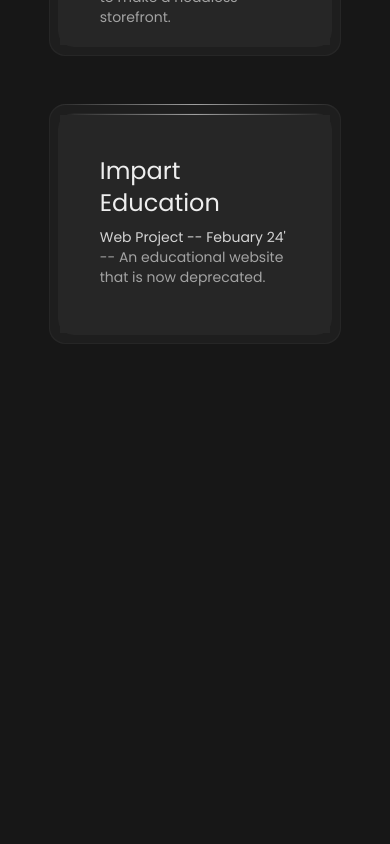
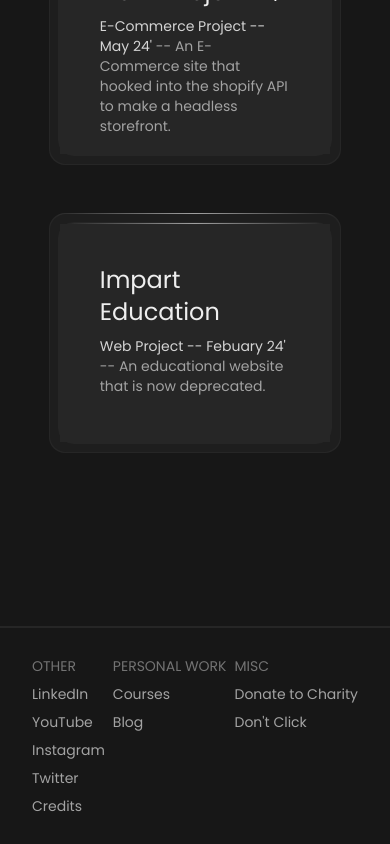
Before and after one commit to Yaucrates/porfolio, a SvelteKit app: page /projects in a window 390 px wide. Shown: the part 612-1456 px from the top of the page. Before the commit the page ends 1020 px from the top, so only its background shows below. Built offline with nearby package versions, Linux system fonts and the light colour scheme; a web font is replaced by a local one.

Commit message:
Footer Added

```diff
--- /dev/null
+++ b/src/lib/components/Footer.svelte
@@ -0,0 +1,79 @@
+<footer class="md:hidden w-full flex justify-around p-7 border-t-2 border-neutral-800">
+    <div class="flex flex-col gap-2">
+        <h2 class="text-sm text-neutral-500">OTHER</h2>
+        <a href="https://www.linkedin.com/in/yousif-abdulhussein-23400a203/" target="_blank" class="w-fit text-sm text-neutral-400 hover:text-neutral-500 transition-all duration-300">LinkedIn</a>
+        <a href="https://www.youtube.com/@yousifabdulhussein" target="_blank" class="w-fit text-sm text-neutral-400 hover:text-neutral-500 transition-all duration-300">YouTube</a>
+        <a href="https://www.instagram.com/yousifeeni/?hl=en" target="_blank" class="w-fit text-sm text-neutral-400 hover:text-neutral-500 transition-all duration-300">Instagram</a>
+        <a href="https://x.com/yousifeeni" target="_blank" class="w-fit text-sm text-neutral-400 hover:text-neutral-500 transition-all duration-300">Twitter</a>
+        <a href="/credits" class="w-fit text-sm text-neutral-400 hover:text-neutral-500 transition-all duration-300">Credits</a>
+    </div>
+
+    <div class="flex flex-col gap-2">
+        <h2 class="text-sm text-neutral-500">PERSONAL WORK</h2>
+        <a href="/courses" class="w-fit text-sm text-neutral-400 hover:text-neutral-500 transition-all duration-300">Courses</a>
+        <a href="/blog" class="w-fit text-sm text-neutral-400 hover:text-neutral-500 transition-all duration-300">Blog</a>
+    </div>
+
+    <div class="flex flex-col gap-2">
+        <h2 class="text-sm text-neutral-500">MISC</h2>
+        <a href="https://www.ewb-usa.org/" target="_blank" class="w-fit text-sm text-neutral-400 hover:text-neutral-500 transition-all duration-300">Donate to Charity</a>
+        <a href="https://www.youtube.com/watch?v=dQw4w9WgXcQ" target="_blank" class="w-fit text-sm text-neutral-400 cursor-not-allowed glitch">Don't Click</a>
+    </div>
+</footer>
+
+<style>
+    .glitch:hover {
+        color: #ffffff;
+        animation: glitch 0.2s infinite forwards;
+        animation-direction: alternate-reverse;
+        position: relative;
+        user-select: none;
+    }
+
+    .glitch::before:hover {
+        content: "Don't Click";
+        position: absolute;
+        top: 50%;
+        right: 0;
+        transform: translateY(-50%);
+        animation: glitch1 0.1s infinite forwards;
+        animation-direction: alternate-reverse;
+        text-shadow: none;
+    }
+    .glitch::after:hover {
+        content: "Don't Click";
+        position: absolute;
+        top: 50%;
+        left: 0;
+        transform: translateY(-50%);
+        animation: glitch2 0.1s infinite forwards;
+        animation-direction: alternate-reverse;
+        text-shadow: none;
+    }
+
+    @keyframes glitch {
+        60% {
+            text-shadow: 9px 0 #00ffff, -9px 0 #ff01ae;
+        }
+        80% {
+            text-shadow: 0 12px #ff01ae, 0 -12px #00ffff;
+        }
+        100% {
+            text-shadow: 9px 0 #00ffff, -9px 0 #ff01ae;
+        }
+    }
+
+    @keyframes glitch1 {
+        to {
+            transform: translate(-30px, -50%);
+            opacity: 0;
+        }
+    }
+
+    @keyframes glitch2 {
+        to {
+            transform: translate(30px, -50%);
+            opacity: 0;
+        }
+    }
+</style>
--- a/src/routes/+layout.svelte
+++ b/src/routes/+layout.svelte
@@ -4,6 +4,7 @@
     import { onNavigate } from '$app/navigation';
 	import SideNav from "$lib/components/SideNav/SideNav.svelte";
 	import Header from '$lib/components/Header/Header.svelte';
+	import Footer from '$lib/components/Footer.svelte';
 
     onNavigate((navigation) => {
         if (!document.startViewTransition) return;
@@ -23,6 +24,7 @@
     <Header />
     <div class="flex-grow">
         <slot />
+        <Footer />
     </div>
 </div>
 
```
